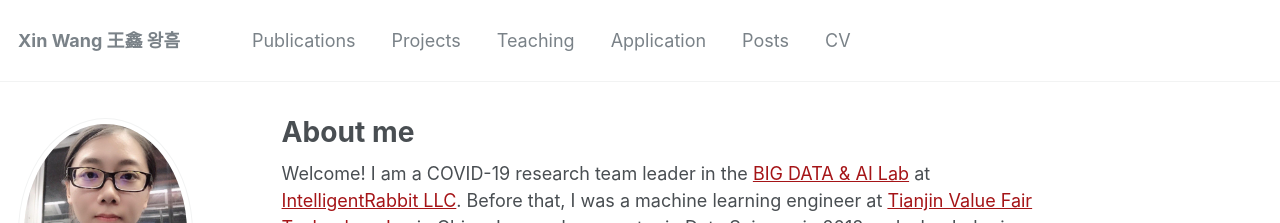
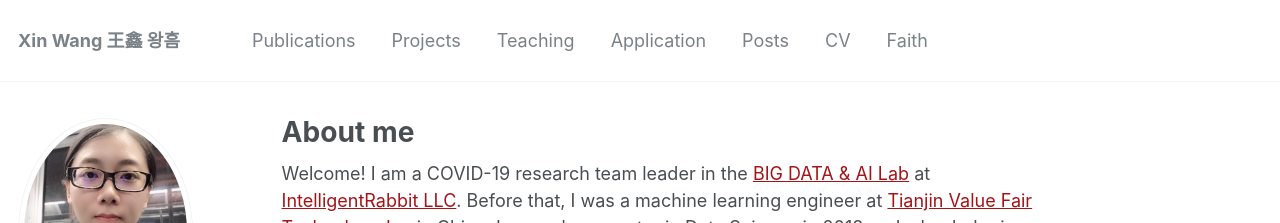
Before and after one commit to xin-wang-kr/xin-wang-kr.github.io, a Jekyll site: the page built from _pages/about.md, in a window 1280 px wide and 1013 px high. Shown: the top 223 px of the window. Built offline with Jekyll 4.4.1, drawn with Linux system fonts in a browser that asks for light colours; some web fonts are replaced.

Commit message:
Update navigation.yml

```diff
--- a/_data/navigation.yml
+++ b/_data/navigation.yml
@@ -17,3 +17,6 @@ main:
 
   - title: "CV"
     url: /files/pdf/CV-Xin Wang.pdf
+
+  - title: "Faith"
+    url: /faith/
```
